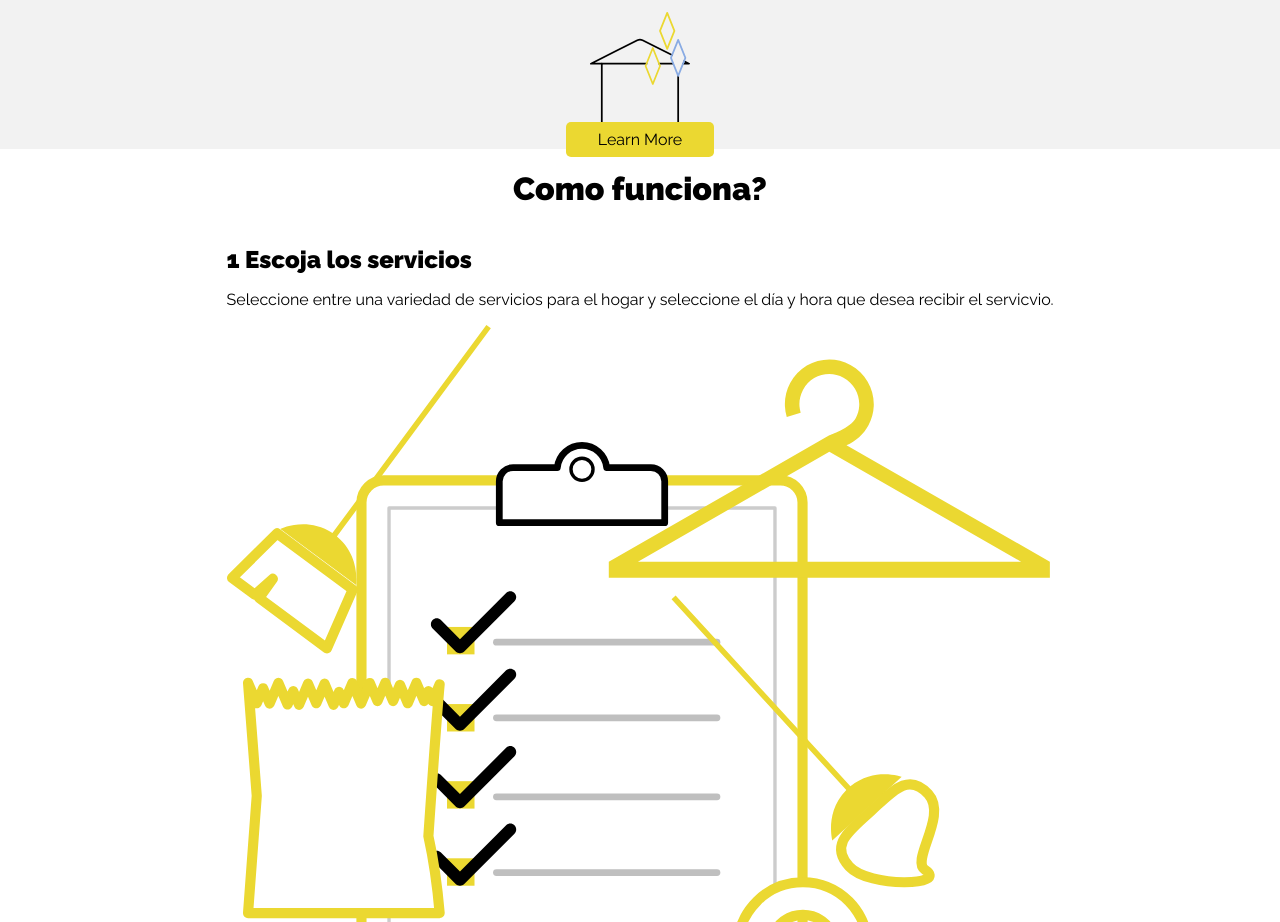
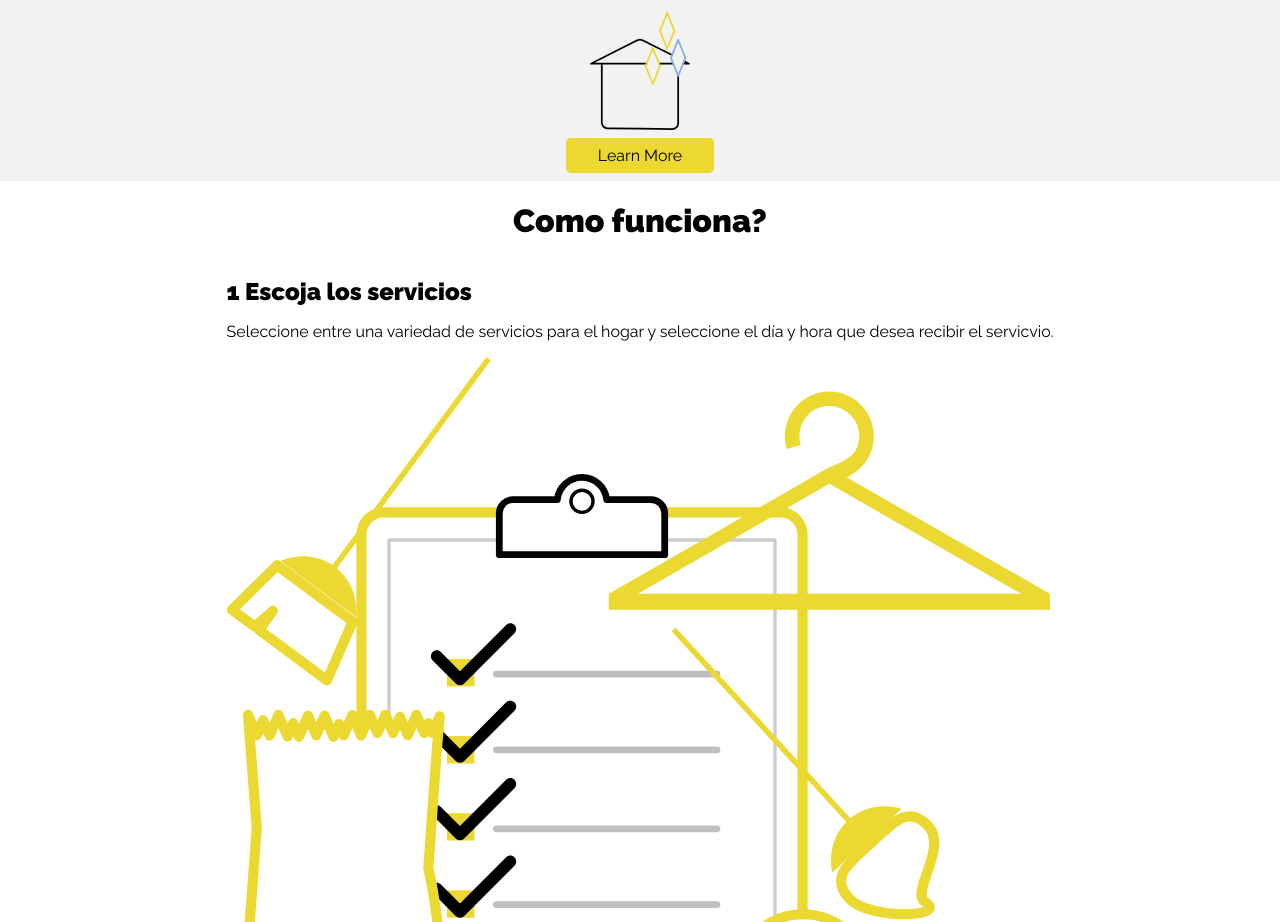
Before and after one commit to bonjouranainc/web-app, a React app in the folder front-end/: page / in a window 1280 px wide. Shown: the part 1880-2802 px from the top of the page. Built offline with nearby package versions, Linux system fonts and the light colour scheme.

Commit message:
Css details on About part changed

```diff
--- a/front-end/src/scenes/Landing/components/About/index.js
+++ b/front-end/src/scenes/Landing/components/About/index.js
@@ -26,11 +26,9 @@ class About extends Component {
           <h1 className='sh-txt-b'>Hogar limpio y fresco</h1>
           <img src={ url3 } onerror='this.src={ fallback3 }' />
         </div>
-        <div>
-          <a href='#' className='button-y'>
-            Learn More
-          </a>
-        </div>
+        <a href='#' className='button-y'>
+          Learn More
+        </a>
       </div>
     );
   }
--- a/front-end/src/scenes/Landing/components/About/styles.css
+++ b/front-end/src/scenes/Landing/components/About/styles.css
@@ -7,6 +7,11 @@
   height: auto;
 }
 
+.about a {
+  display: flex;
+  flex-wrap: wrap;
+}
+
 .row1, .row2, .row3 {
   display: flex;
   flex-direction: column;
--- a/front-end/src/scenes/Landing/components/Welcome/styles.css
+++ b/front-end/src/scenes/Landing/components/Welcome/styles.css
@@ -4,3 +4,8 @@
   align-items: center;
   text-align: center;
 }
+
+.header img {
+  max-width: 65%;
+  height: auto;
+}
```
